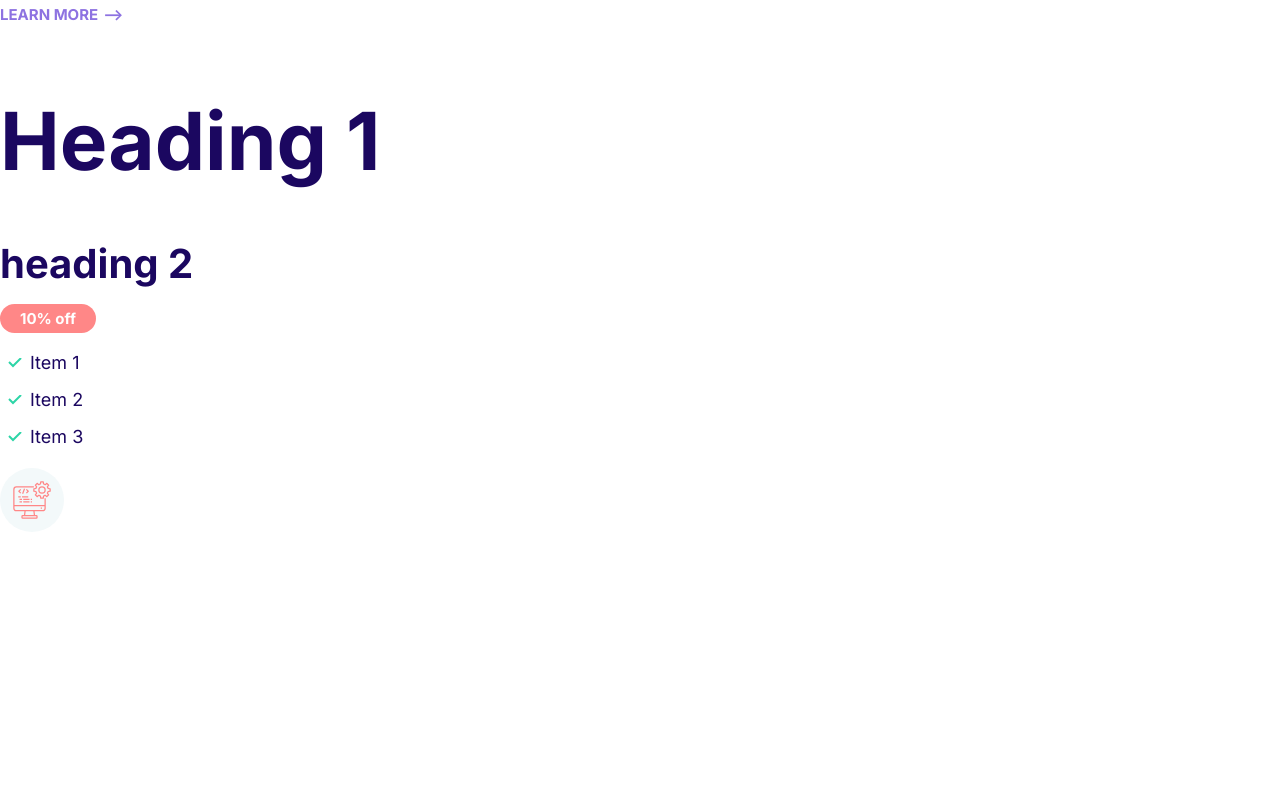
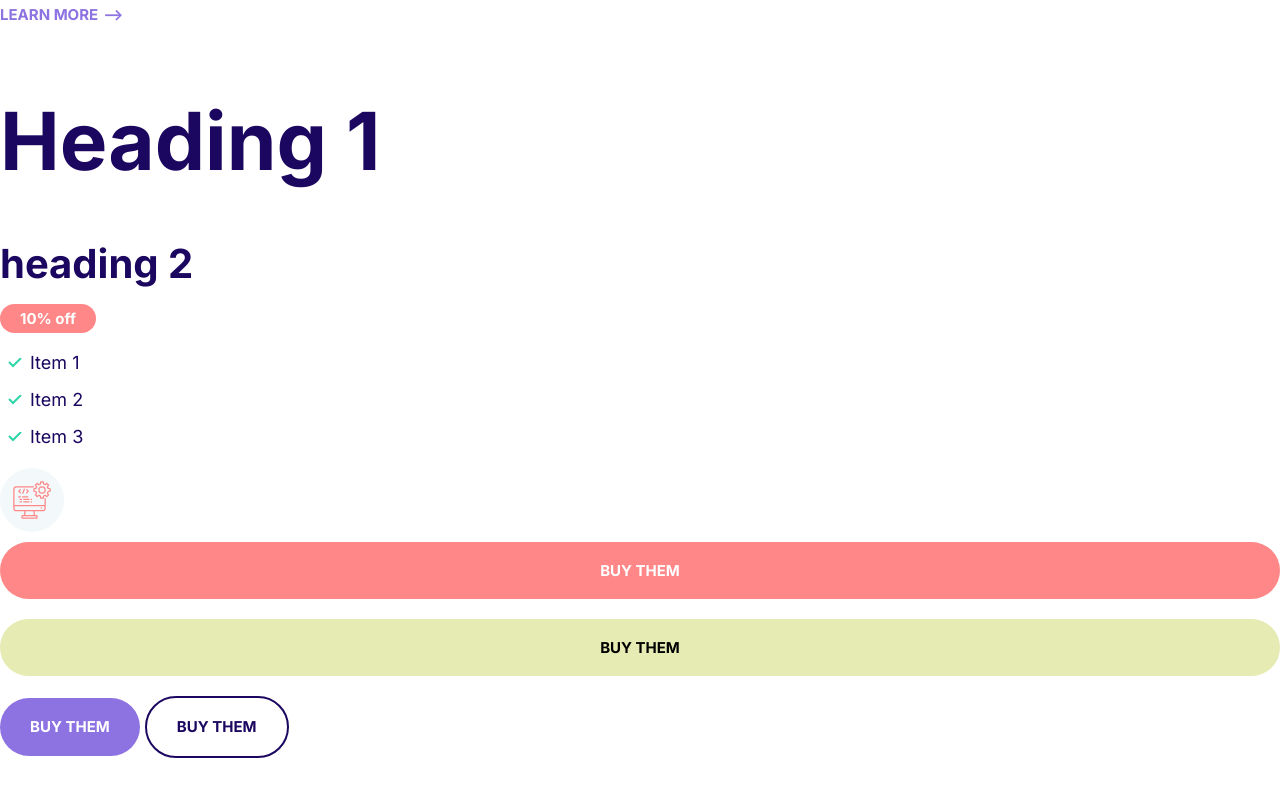
Before and after one commit to nafi635/imaginary-cloud-hosting-website, a plain HTML site: page index.html in a window 1280 px wide. Drawn offline with Linux system fonts and the light colour scheme.

Commit message:
Buttons implemented

```diff
--- a/css/styles.css
+++ b/css/styles.css
@@ -6,9 +6,16 @@
     --color-body: #918CA4;
 }
 
+*,
+*::after,
+*::before {
+    box-sizing: border-box;
+}
+
 html {
     font-size: 62.5%;
 }
+
 body {
     font-family: Inter, Arial, Helvetica, sans-serif;
     color: var(--color-body);
@@ -156,3 +163,65 @@ p {
     justify-content: center;
     align-items: center;
 }
+
+.btn {
+    font-size: 1.8rem;
+    font-weight: 600;
+    text-transform: uppercase;
+    padding: 2rem 3rem;
+    border: 0;
+    border-radius: 40px;
+    white-space: nowrap;
+    cursor: pointer;
+    text-align: center;
+    margin: 1rem 0;
+}
+
+.btn--primary {
+    background: var(--color-primary);
+    color: #fff;
+}
+
+.btn--primary:hover {
+    background: #f30000;
+    color: #fff;
+}
+
+.btn--secondary {
+    background: var(--color-secondary);
+}
+
+.btn--secondary:hover {
+    background: #d8f000;
+}
+
+.btn--accent {
+    background: var(--color-accent);
+    color: #fff;
+}
+
+.btn--accent:hover {
+    background: #3e00fa;
+}
+
+.btn--block {
+    width: 100%;
+    display: inline-block;
+}
+
+.btn--outline {
+    background: #fff;
+    color: var(--color-headings);
+    border: 2px solid var(--color-headings);
+}
+
+.btn--outline:hover {
+    background:var(--color-headings);
+    color: #fff;
+}
+
+@media screen and (min-width:1024px) {
+    .btn {
+        font-size: 1.5rem;
+    }
+}
--- a/index.html
+++ b/index.html
@@ -22,10 +22,28 @@
         <li class="list__item">Item 3</li>
     </ul>
 
-        <i class="icon-container">
+    <i class="icon-container">
             <svg class="icon icon--primary">
                 <use xlink:href="images/sprite.svg#computer"></use>
               </svg>
-        </i>
+    </i>
+
+    <button class="btn btn--primary btn--block">
+        Buy Them
+    </button>
+
+    <button class="btn btn--secondary btn--block">
+        Buy Them
+    </button>
+
+    <button class="btn btn--accent">
+        Buy Them
+    </button>
+
+    <button class="btn btn--outline">
+        Buy Them
+    </button>
+
+
    </body>
 </html>
```
Also changed, not shown: components/buttons.html (added, +15 -0 lines).
